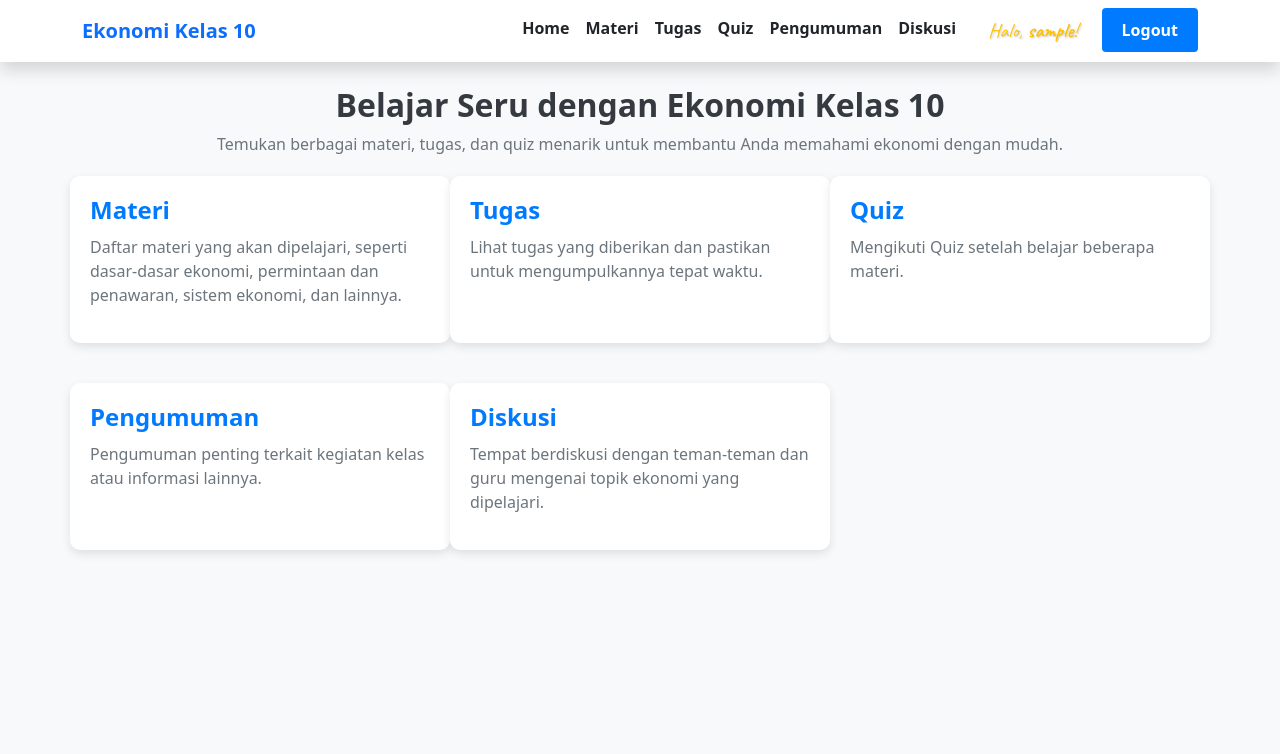
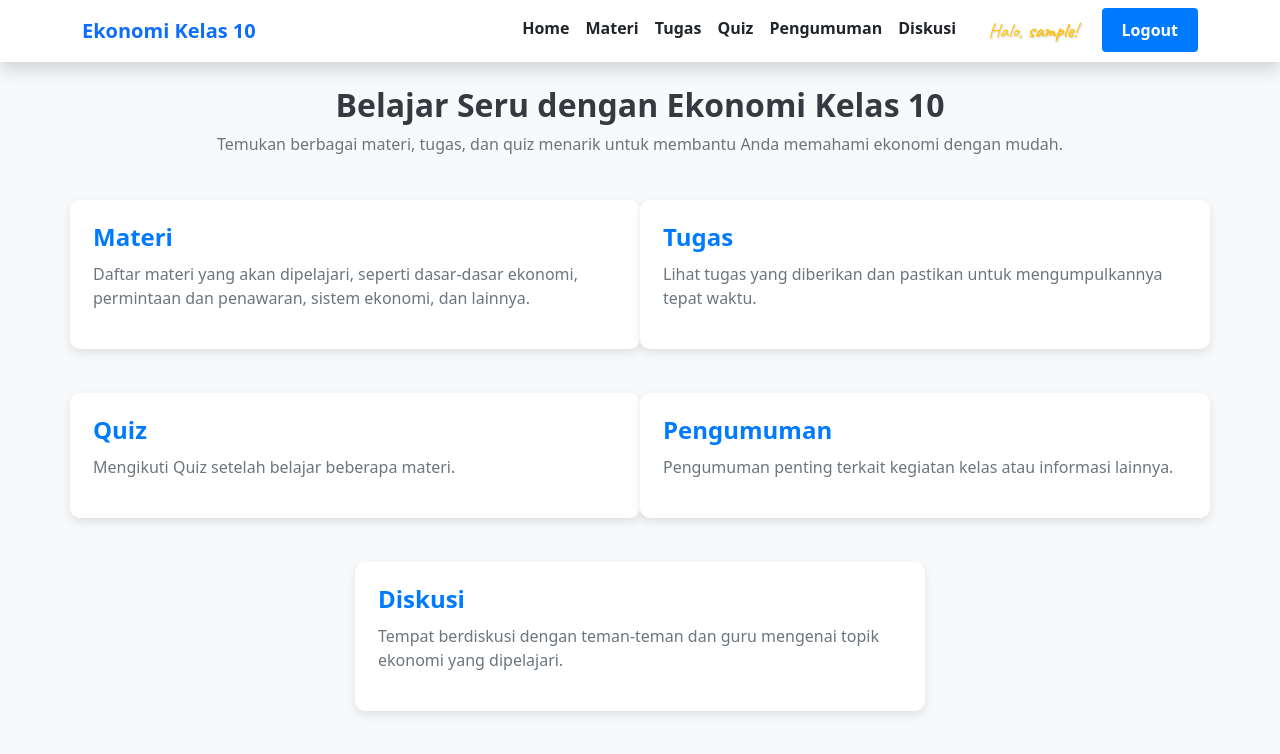
Before and after one commit to aldifnbb/web-proyek, a React (Create React App) app: page /dashboard in a window 1280 px wide. Shown: the top 754 px of the page. Built offline with nearby package versions, Linux system fonts and the light colour scheme; sample sign-in values are in the browser's storage.

Commit message:
update dashboard

```diff
--- a/src/pages/Dashboard.js
+++ b/src/pages/Dashboard.js
@@ -15,12 +15,11 @@
         container: {
             backgroundColor: "#f8f9fa",
             minHeight: "100vh",
-
         },
         section: {
             backgroundColor: "#ffffff",
             borderRadius: "10px",
-            padding: "20px",
+            padding: "23px",
             boxShadow: "0px 4px 10px rgba(0, 0, 0, 0.1)",
             transition: "transform 0.3s ease-in-out, box-shadow 0.3s ease-in-out",
             margin: "20px 0",
@@ -58,7 +57,7 @@
                     </p>
                 </div>
 
-                <div className="row row-cols-1 row-cols-md-3 g-4">
+                <div className="row row-cols-1 row-cols-md-2 g-7">
                     {[
                         { title: "Materi", text: "Daftar materi yang akan dipelajari, seperti dasar-dasar ekonomi, permintaan dan penawaran, sistem ekonomi, dan lainnya." },
                         { title: "Tugas", text: "Lihat tugas yang diberikan dan pastikan untuk mengumpulkannya tepat waktu." },
@@ -67,7 +66,7 @@
                         { title: "Diskusi", text: "Tempat berdiskusi dengan teman-teman dan guru mengenai topik ekonomi yang dipelajari." },
                     ].map((section, idx) => (
                         <div
-                            className="col"
+                            className="col mb-4 mx-auto"
                             data-aos="fade-up"
                             key={idx}
                             onMouseEnter={(e) => {
```
